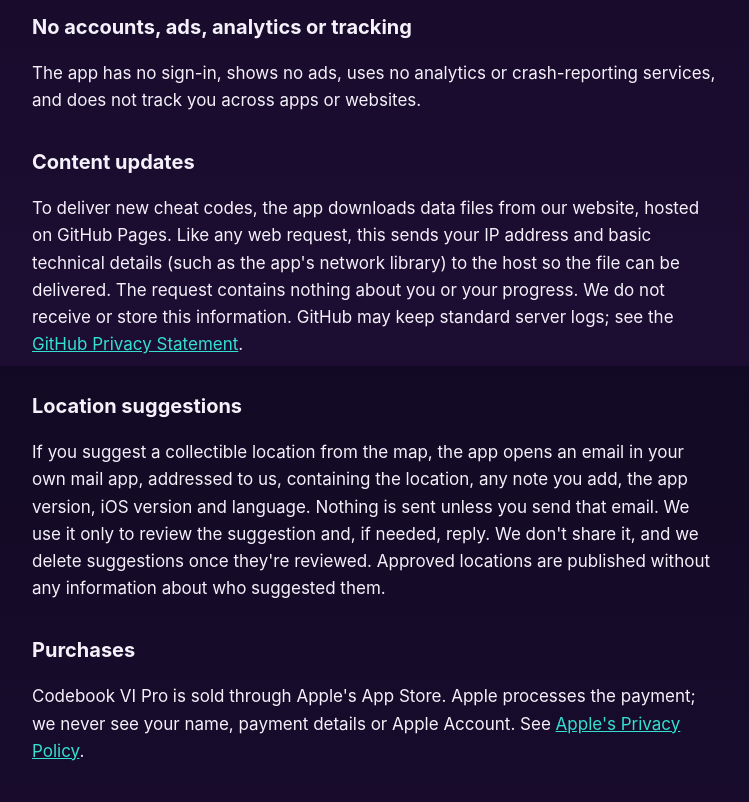
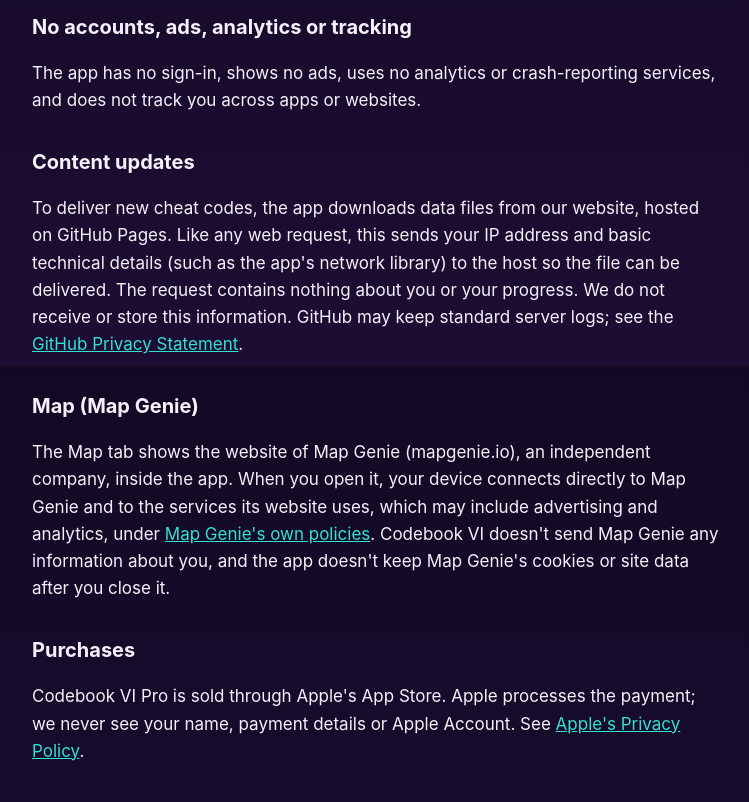
Before and after one commit to bensaratikian/codebookvi-site, a plain HTML site: page privacy.html in a window 1280 px wide. Shown: the part 434-1236 px from the top of the page, without its empty margins (264-1013 px from the left). Drawn offline with Linux system fonts and the light colour scheme.

Commit message:
Show Map Genie's map in the Map tab instead of the built-in map
- MapGenieView: WKWebView of mapgenie.io with attribution, back, reload and
  Open in Safari; non-persistent site data; off-site links open in Safari
- Map is free (not part of Pro); built-in map and location suggestions removed
  (restorable from 9a7e12e)
- Paywall, StoreKit description, App Store metadata, README and privacy
  policy updated; translations for new strings, unused strings removed

Co-Authored-By: Claude Opus 5.5 <noreply@anthropic.com>

```diff
--- a/privacy.html
+++ b/privacy.html
@@ -25,8 +25,8 @@
   <h2>Content updates</h2>
   <p>To deliver new cheat codes, the app downloads data files from our website, hosted on GitHub Pages. Like any web request, this sends your IP address and basic technical details (such as the app's network library) to the host so the file can be delivered. The request contains nothing about you or your progress. We do not receive or store this information. GitHub may keep standard server logs; see the <a href="https://docs.github.com/site-policy/privacy-policies/github-general-privacy-statement">GitHub Privacy Statement</a>.</p>
 
-  <h2>Location suggestions</h2>
-  <p>If you suggest a collectible location from the map, the app opens an email in your own mail app, addressed to us, containing the location, any note you add, the app version, iOS version and language. Nothing is sent unless you send that email. We use it only to review the suggestion and, if needed, reply. We don't share it, and we delete suggestions once they're reviewed. Approved locations are published without any information about who suggested them.</p>
+  <h2>Map (Map Genie)</h2>
+  <p>The Map tab shows the website of Map Genie (mapgenie.io), an independent company, inside the app. When you open it, your device connects directly to Map Genie and to the services its website uses, which may include advertising and analytics, under <a href="https://mapgenie.io">Map Genie's own policies</a>. Codebook VI doesn't send Map Genie any information about you, and the app doesn't keep Map Genie's cookies or site data after you close it.</p>
 
   <h2>Purchases</h2>
   <p>Codebook VI Pro is sold through Apple's App Store. Apple processes the payment; we never see your name, payment details or Apple Account. See <a href="https://www.apple.com/legal/privacy/">Apple's Privacy Policy</a>.</p>
```
